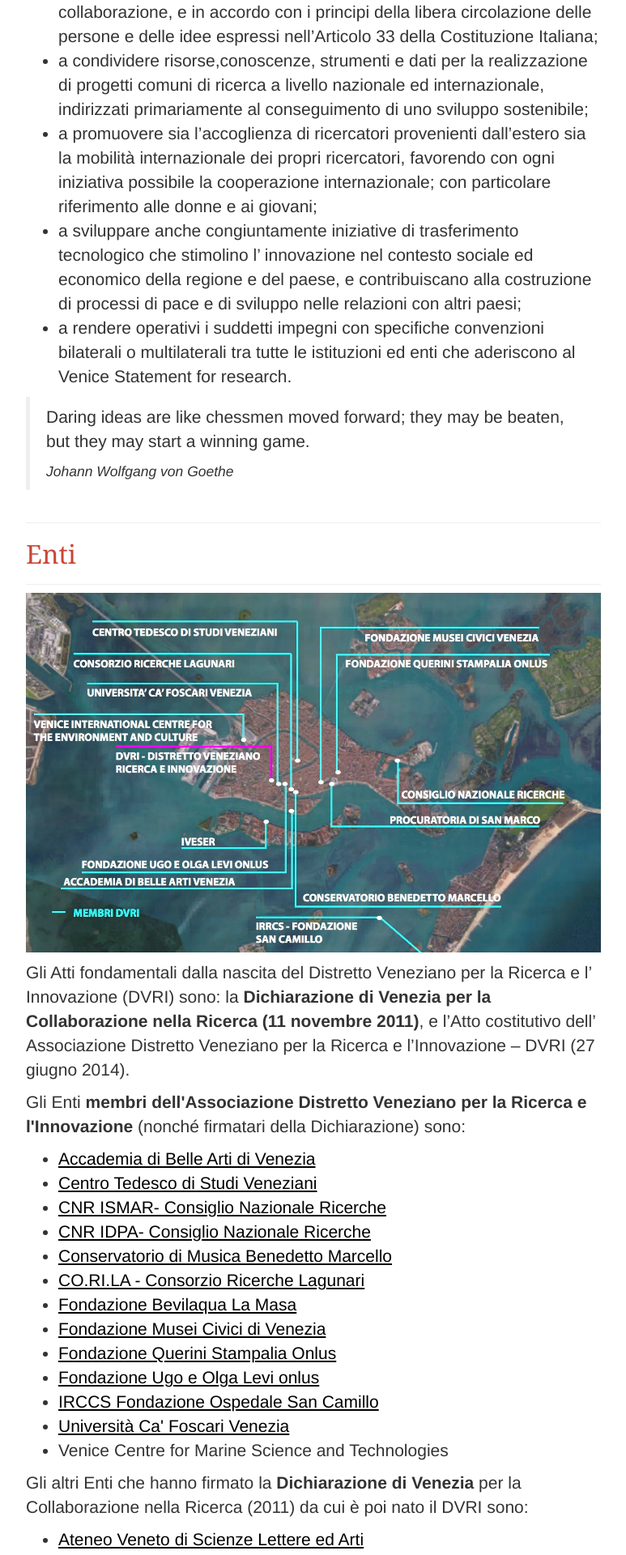
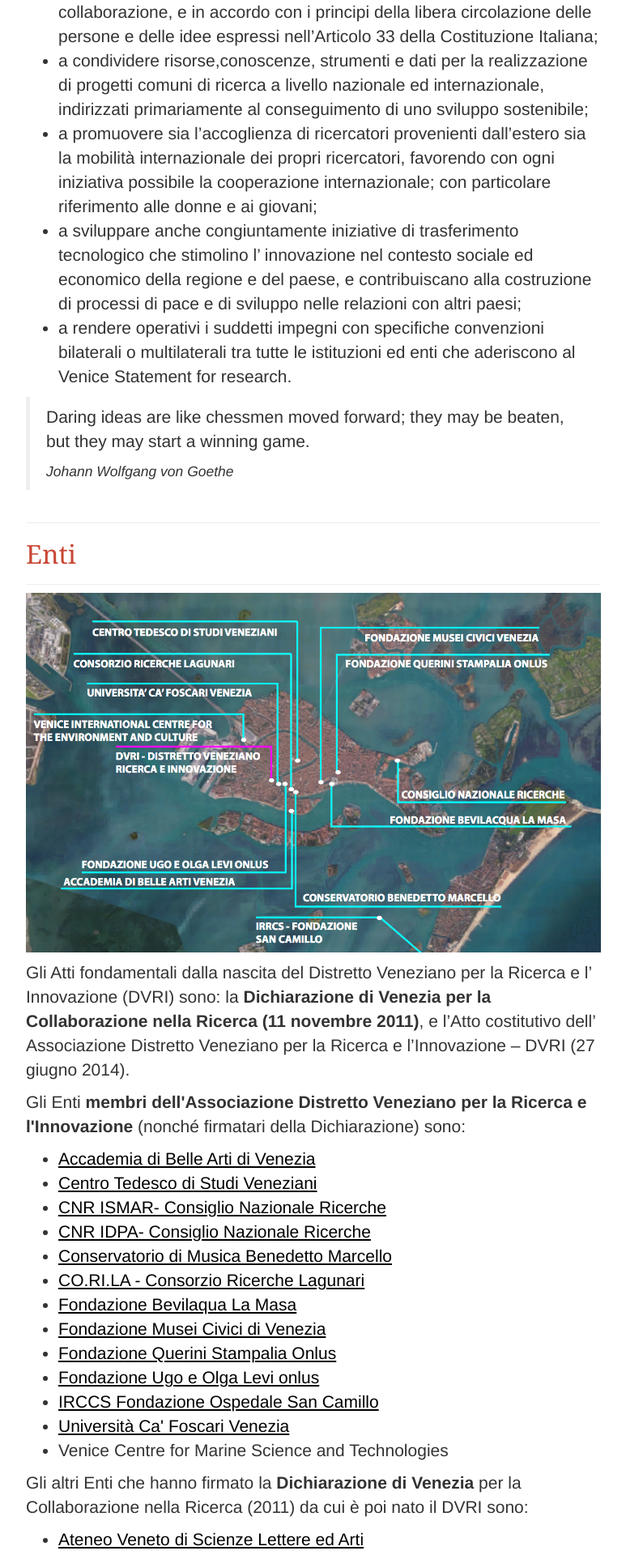
Before and after one commit to simonini/dvri-j-theme, a Jekyll site: the page built from progetti/chi-siamo.html, in a window 1280 px wide. Shown: the part 3211-5131 px from the top of the page at 81% size, without its empty margins (253-1026 px from the left). Built offline with Jekyll 4.4.1, drawn with Linux system fonts in a browser that asks for light colours; comment, search, counter and statistics services are not loaded; the table of contents is made by our own code.

Commit message:
Update chi-siamo.html

```diff
--- a/progetti/chi-siamo.html
+++ b/progetti/chi-siamo.html
@@ -62,7 +62,7 @@
 </blockquote>
 
 <h3>Enti</h3>
-<p><img src="{{ site.baseurl }}/assets/progetti/chi-siamo/MAPPA-DVRI_ita_membri.jpg" alt="Mappatura degli enti sulla cartina di Venezia" /></p>
+<p><img src="{{ site.baseurl }}/assets/progetti/chi-siamo/MAPPA-DVRI_rev2018.png" alt="Mappatura degli enti sulla cartina di Venezia" /></p>
 <p>Gli Atti fondamentali dalla nascita del Distretto Veneziano per la Ricerca e l’ Innovazione (DVRI) sono: la <strong>Dichiarazione di Venezia per la Collaborazione nella Ricerca (11 novembre 2011)</strong>, e l’Atto costitutivo dell’ Associazione Distretto Veneziano per la Ricerca e l’Innovazione – DVRI (27 giugno 2014).</p>
 <p>Gli Enti <strong>membri dell'Associazione Distretto Veneziano per la Ricerca e l'Innovazione</strong> (nonché firmatari della Dichiarazione) sono:</p>
 <ul>
```
